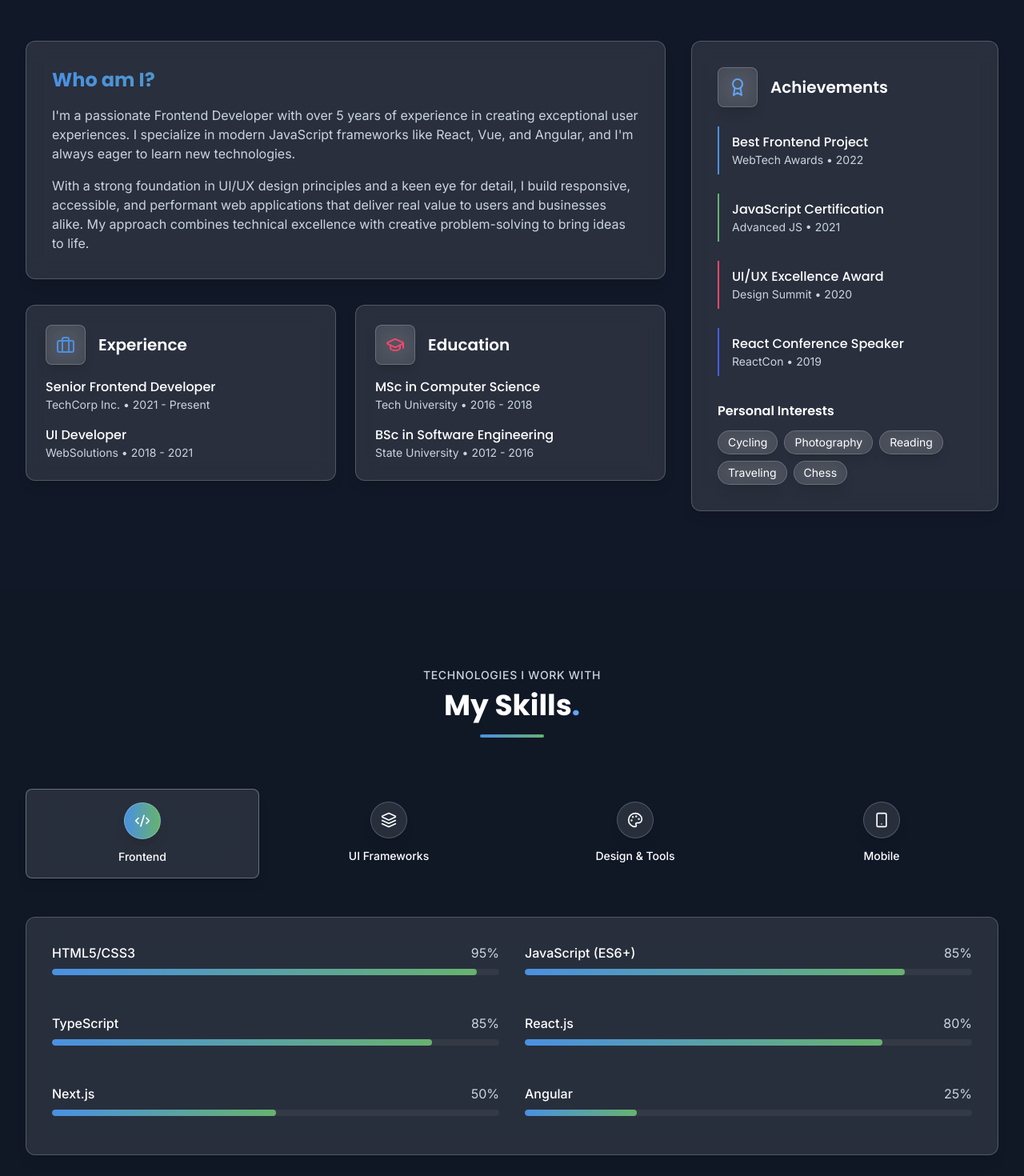
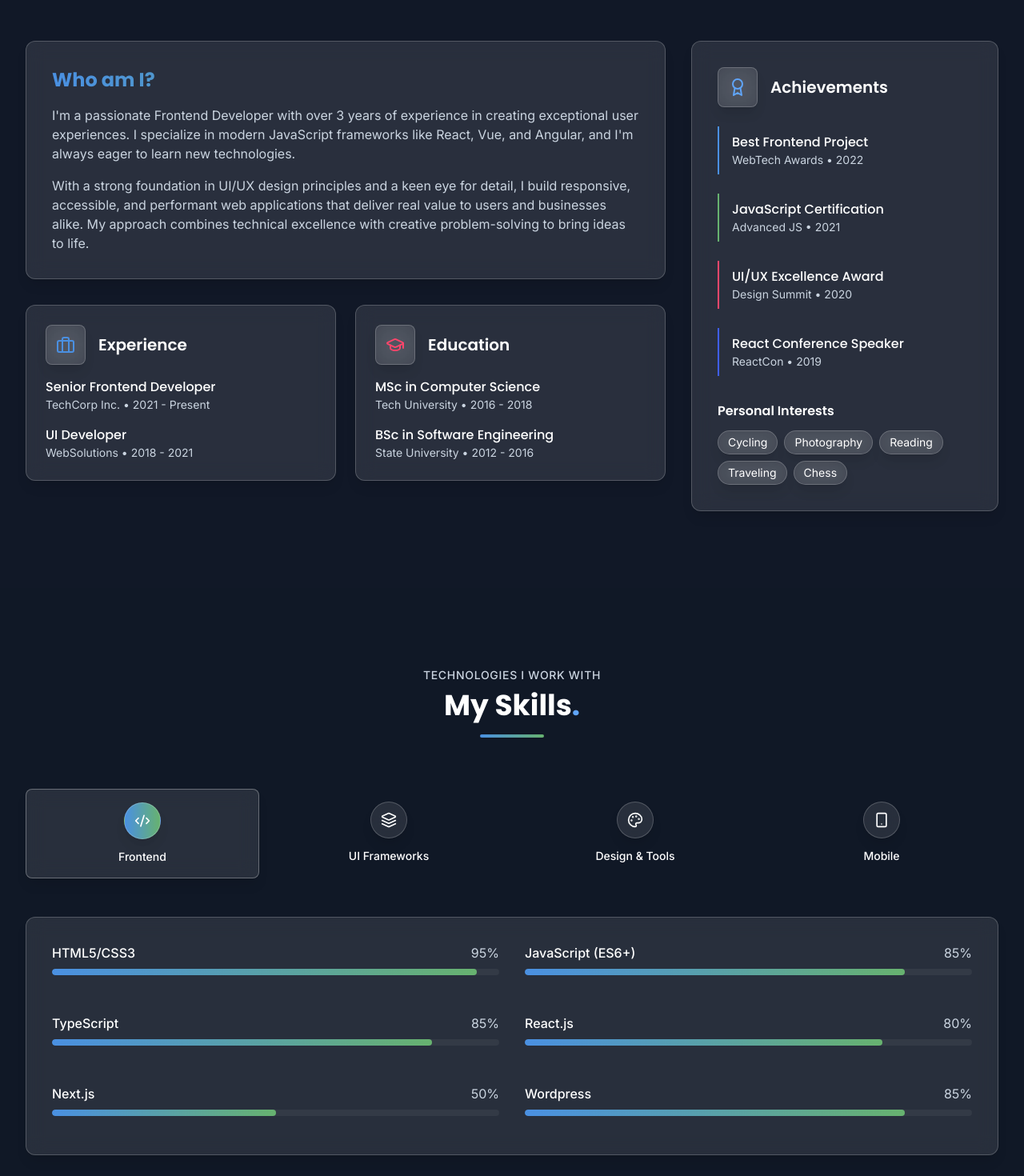
Before and after one commit to AhmadRazaKhan313/ahmad-portfolio, a React (Vite) app: page / in a window 1280 px wide. Shown: the part 1000-2470 px from the top of the page at 80% size. Built offline with nearby package versions, Linux system fonts and the light colour scheme.

Commit message:
ui-fexes

```diff
--- a/src/components/sections/About.tsx
+++ b/src/components/sections/About.tsx
@@ -46,7 +46,7 @@ const About: React.FC = () => {
               <Card className="p-8 mb-8">
                 <h3 className="text-2xl font-bold mb-4 gradient-text-primary">Who am I?</h3>
                 <p className="text-text-secondary mb-4">
-                  I'm a passionate Frontend Developer with over 5 years of experience in creating
+                  I'm a passionate Frontend Developer with over 3 years of experience in creating
                   exceptional user experiences. I specialize in modern JavaScript frameworks like
                   React, Vue, and Angular, and I'm always eager to learn new technologies.
                 </p>
--- a/src/components/sections/Skills.tsx
+++ b/src/components/sections/Skills.tsx
@@ -18,7 +18,7 @@ const skillCategories = [
       { name: 'TypeScript', level: 85 },
       { name: 'React.js', level: 80 },
       { name: 'Next.js', level: 50 },
-      { name: 'Angular', level: 25 },
+      { name: 'Wordpress', level: 85 },
     ],
   },
   {
```
